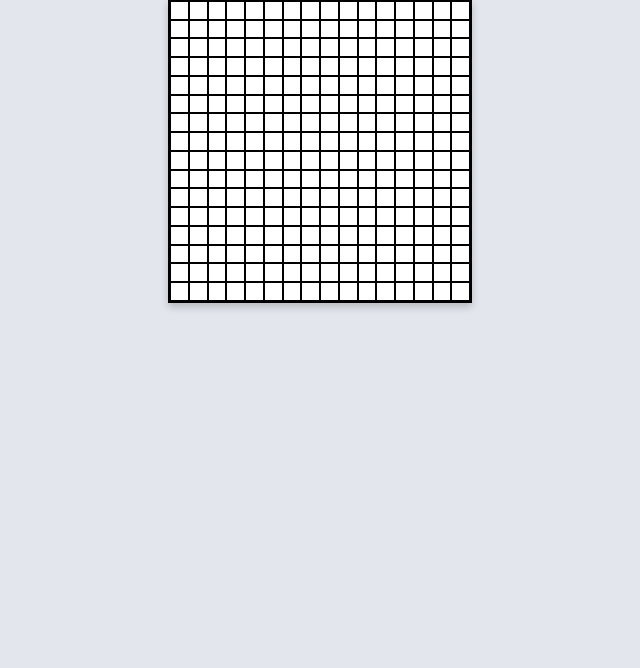
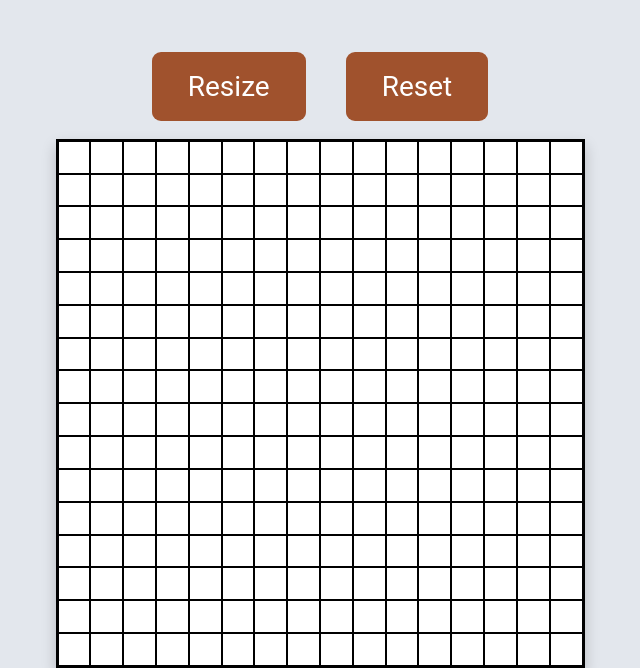
Before and after one commit to Tifa004/Etch-a-Sketch, a plain HTML site: page index.html in a window 1280 px wide. Shown: the part 140-808 px from the top of the page, without its empty margins (320-960 px from the left). Drawn offline with Linux system fonts and the light colour scheme; a web font is replaced by a local one.

Commit message:
Scaled up the project

```diff
--- a/script.js
+++ b/script.js
@@ -6,8 +6,8 @@ function size(x){
   for(let i=0; i< x**2; i++){
     const div = document.createElement('div');
     div.classList.add(`cell`);
-    div.style.width = `${300/x}px`;
-    div.style.height = `${300/x}px`;
+    div.style.width = `${525/x}px`;
+    div.style.height = `${525/x}px`;
     div.style.backgroundColor = 'white';
     div.addEventListener("mouseenter", () => {
       if(div.style.backgroundColor === 'white'){
--- a/styles.css
+++ b/styles.css
@@ -1,6 +1,7 @@
 #title{
     font-family: 'Jungle Hope', sans-serif;
     font-weight: 200;
+    font-size: 70px;
     color: #ffd700;
 }
 button {
@@ -8,11 +9,11 @@ button {
     background-color: #a0522d;
     color: #FFFFFF;
     border: none;
-    padding: 10px 20px;
-    margin: 10px;
-    font-size: 16px;
+    padding: 18px 36px;
+    margin: 18px;
+    font-size: 28px;
     cursor: pointer;
-    border-radius: 5px;
+    border-radius: 9px;
     transition: background-color 0.3s ease;
 }
 
@@ -34,11 +35,11 @@ body{
     flex-wrap: wrap;
     justify-content: center;
     align-items: center;
-    width: 300px;
-    height: 300px ;
+    width: 525px;
+    height: 525px ;
     background-color: #F5F5F5;
     border: 2px solid black;
-    box-shadow: 0 4px 8px rgba(0, 0, 0, 0.2);
+    box-shadow: 0 7px 14px rgba(0, 0, 0, 0.2);
 }
 
 .cell{
```
